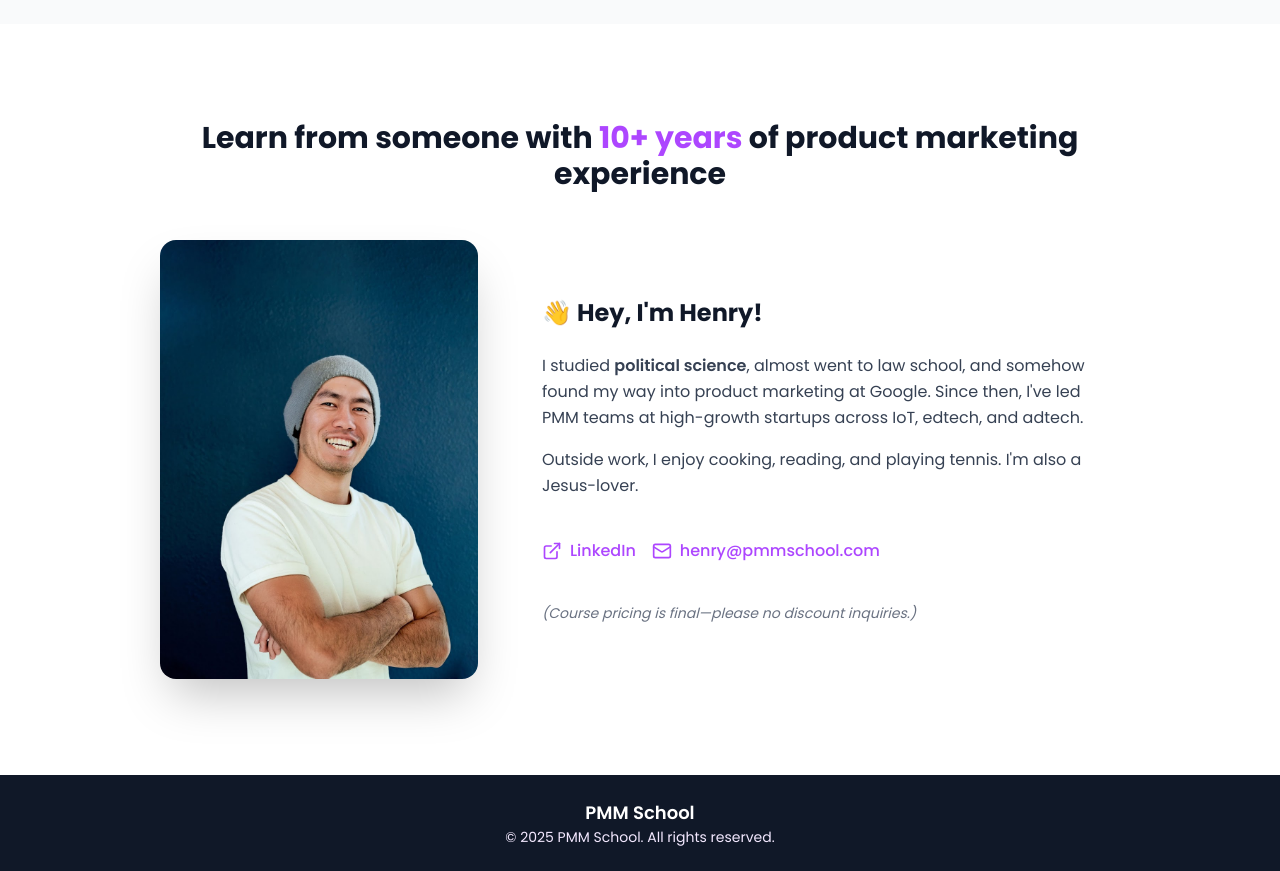
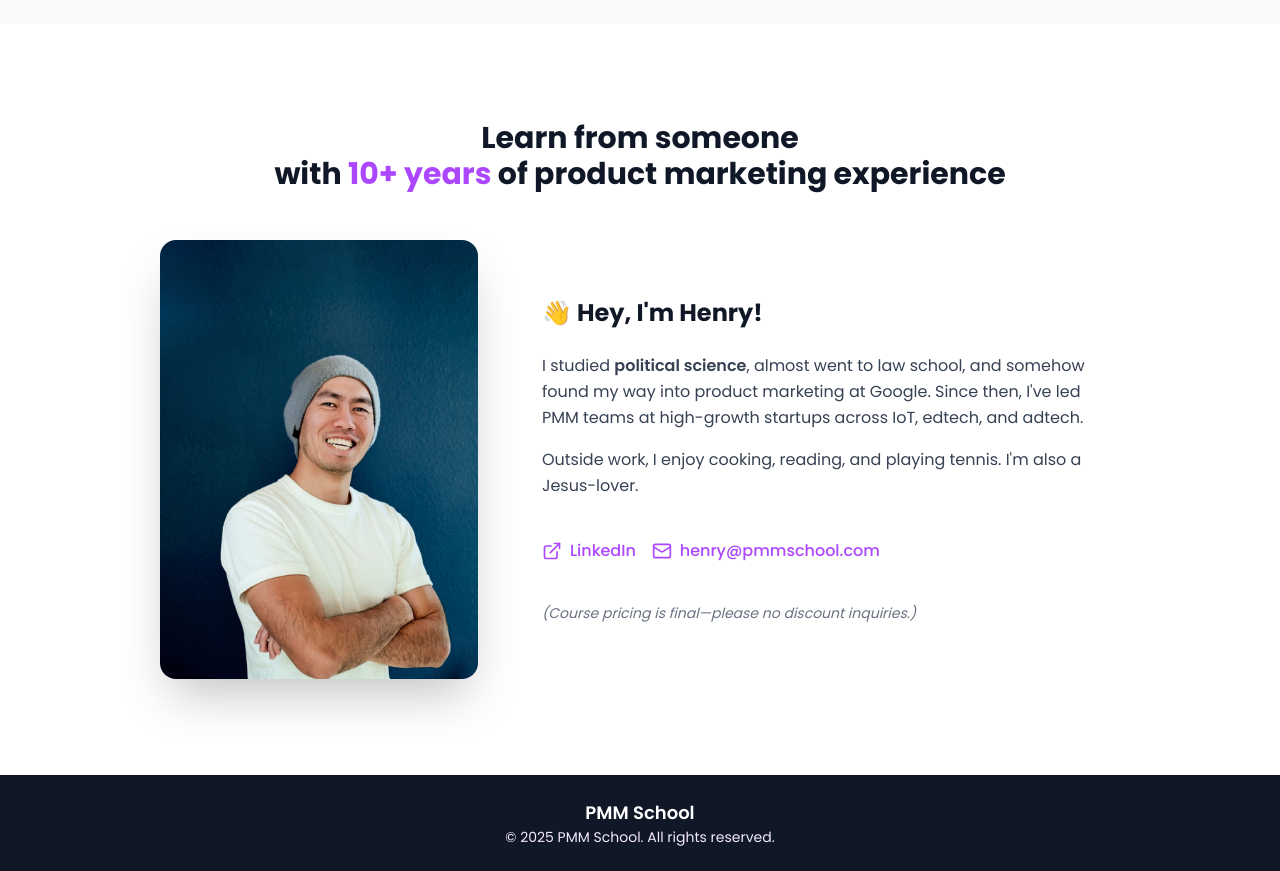
Before and after one commit to pj-pj-pj/pmm-school, a Next.js app: page / in a window 1280 px wide. Shown: the part 9120-9991 px from the top of the page. Built offline with nearby package versions, Linux system fonts and the light colour scheme.

Commit message:
style: about section title spacing

```diff
--- a/components/about-section.tsx
+++ b/components/about-section.tsx
@@ -11,10 +11,12 @@ export default function AboutSection() {
     >
       <div className="max-w-5xl mx-auto px-4 sm:px-6 lg:px-8">
         <div className="text-center mb-12">
-          <h2 className="text-3xl font-bold text-gray-900 mb-4 ">
-            Learn from someone with{" "}
-            <span className="text-purple-500">10+ years</span> of product
-            marketing experience
+          <h2 className="max-w-4xl mx-auto text-3xl font-bold text-gray-900 mb-4 ">
+            Learn from someone
+            <div>
+              with <span className="text-purple-500">10+ years</span> of product
+              marketing experience
+            </div>
           </h2>
         </div>
 
```
